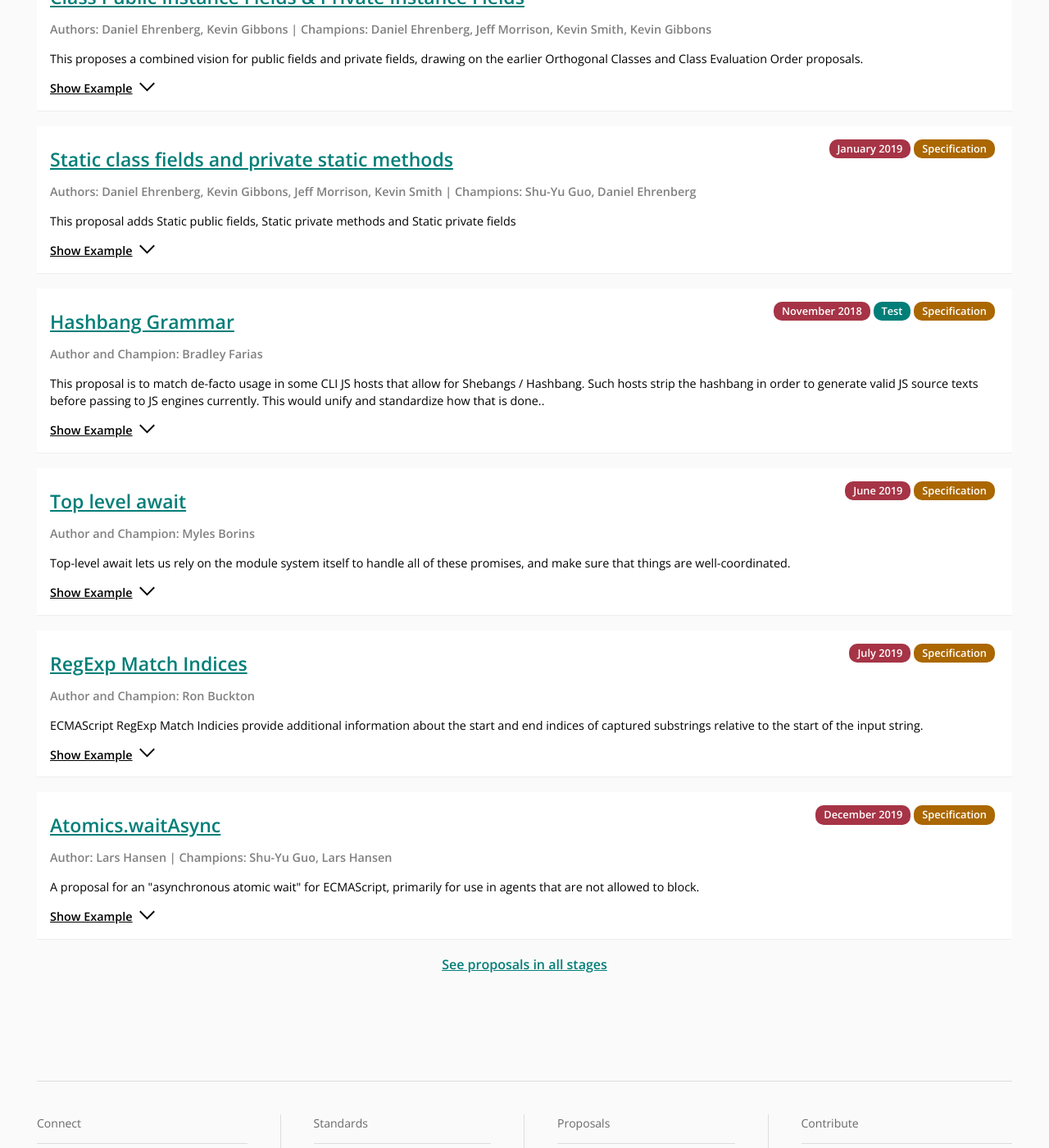
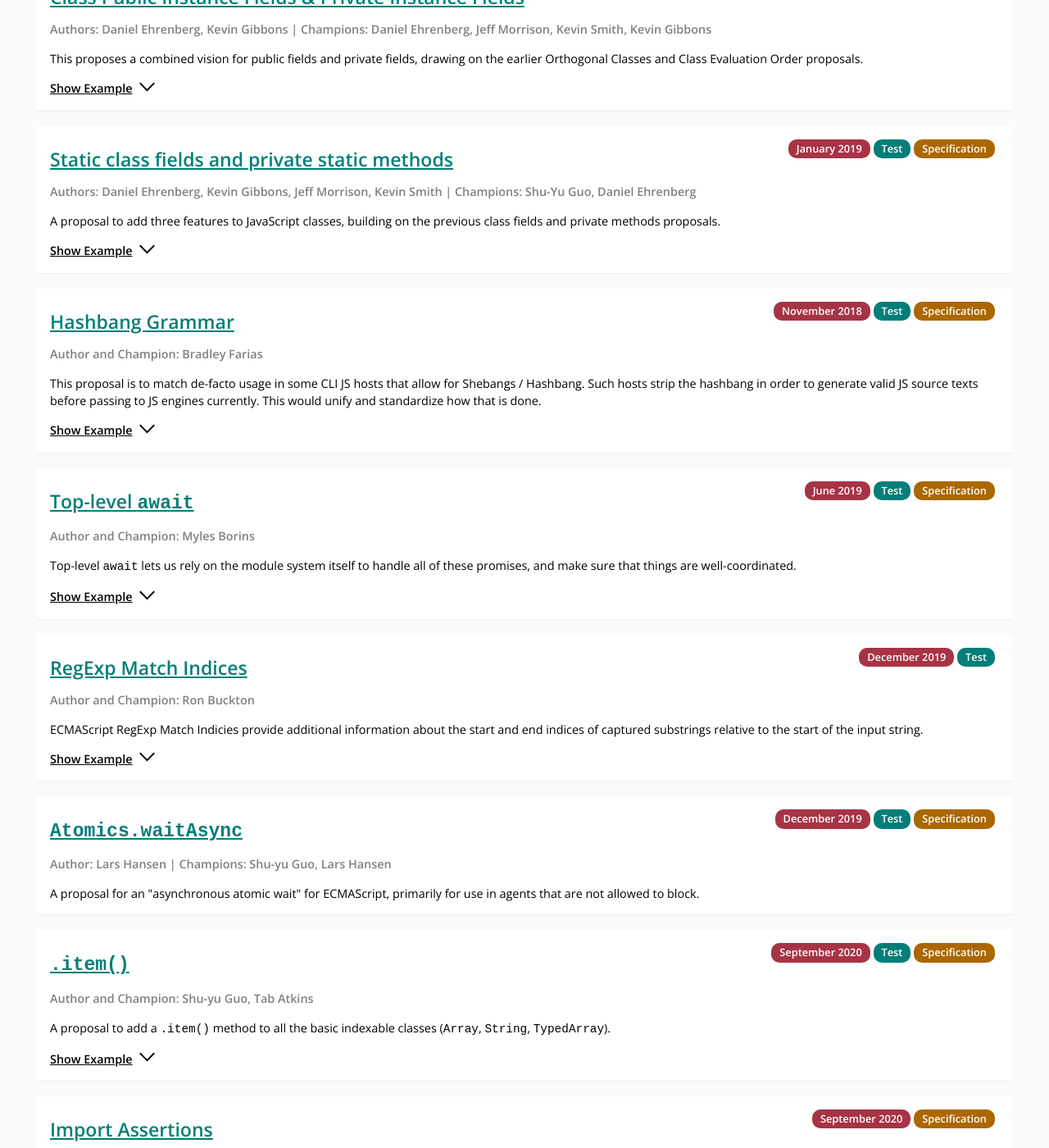
Before and after one commit to tc39/tc39.github.io, a Jekyll site: the page built from index.md, in a window 1280 px wide and 1400 px high, scrolled down 1525 px. Shown: the whole window at 82% size. Built offline with Jekyll 4.4.1, drawn with Linux system fonts in a browser that asks for light colours; nearby versions of some CDN libraries; some of the changed lines change nothing that is shown; some of the changed text lies outside the part shown.

Commit message:
⬆️ update stage 3 October 2020

```diff
--- a/_data/stage3.yml
+++ b/_data/stage3.yml
@@ -1,5 +1,9 @@
 - title: Legacy RegExp features in JavaScript
   id: proposal-regexp-legacy-features
+  presented:
+    - date: May&#xA0;2017
+      url: >-
+        https://github.com/tc39/notes/blob/master/meetings/2017-05/may-25.md#15ia-regexp-legacy-features-for-stage-3
   has_specification: false
   description: This is a specification draft for the legacy (deprecated) RegExp features in JavaScript, i.e., static properties of the constructor like RegExp.$1 as well as the RegExp.prototype.compile method.
   authors:
@@ -8,13 +12,34 @@
     - Mark Miller
     - Claude Pache
   tests:
-    - https://github.com/tc39/test262/issues/1165
-  presented:
-    - date: May 2017
-      url: https://github.com/tc39/notes/blob/master/meetings/2017-05/may-25.md#15ia-regexp-legacy-features-for-stage-3
-
+    - 'https://github.com/tc39/test262/pull/2650'
 - title: Private instance methods and accessors
   id: proposal-private-methods
+  example: |-
+    class Counter extends HTMLElement {
+      #xValue = 0;
+      get #x() { return #xValue; }
+      set #x(value) {
+        this.#xValue = value;
+        window.requestAnimationFrame(this.#render.bind(this));
+      }
+      #clicked() {
+        this.#x++;
+      }
+      constructor() {
+        super();
+        this.onclick = this.#clicked.bind(this);
+      }
+      connectedCallback() { this.#render(); }
+      #render() {
+        this.textContent = this.#x.toString();
+      }
+    }
+    window.customElements.define(&#x27;num-counter&#x27;, Counter);
+  presented:
+    - date: January&#xA0;2019
+      url: >-
+        https://github.com/tc39/notes/blob/master/meetings/2019-01/jan-30.md#private-fields-and-methods-refresher
   has_specification: true
   description: Keeping state and behavior private to a class lets library authors present a clear, stable interface, while changing their code over time behind the scenes.
   authors:
@@ -23,39 +48,21 @@
     - Daniel Ehrenberg
     - Kevin Gibbons
   tests:
-    - https://github.com/tc39/test262/issues/1343
-  presented:
-    - date: January 2019
-      url: https://github.com/tc39/notes/blob/master/meetings/2019-01/jan-30.md#private-fields-and-methods-refresher
-  example: >
-    class Counter extends HTMLElement {
-      #xValue = 0;
-
-      get #x() { return #xValue; }
-      set #x(value) {
-        this.#xValue = value;
-        window.requestAnimationFrame(this.#render.bind(this));
-      }
-
-      #clicked() {
-        this.#x++;
-      }
-
-      constructor() {
-        super();
-        this.onclick = this.#clicked.bind(this);
-      }
-
-      connectedCallback() { this.#render(); }
-
-      #render() {
-        this.textContent = this.#x.toString();
+    - >-
+      https://github.com/tc39/test262/pulls?q=is%3Apr+is%3Aclosed+private+methods
+- title: Class Public Instance Fields &amp; Private Instance Fields
+  id: proposal-class-fields
+  example: |-
+    class X {
+      #foo;
+      method() {
+        console.log(this.#foo)
       }
     }
-    window.customElements.define('num-counter', Counter);
-
-- title: Class Public Instance Fields & Private Instance Fields
-  id: proposal-class-fields
+  presented:
+    - date: March&#xA0;2019
+      url: >-
+        https://github.com/tc39/notes/blob/master/meetings/2020-03/march-31.md#add-support-for-optionalchainprivateidentifier-in-class-features-proposals
   has_specification: true
   description: This proposes a combined vision for public fields and private fields, drawing on the earlier Orthogonal Classes and Class Evaluation Order proposals.
   authors:
@@ -67,24 +74,32 @@
     - Kevin Smith
     - Kevin Gibbons
   tests:
-    - https://github.com/tc39/test262/issues/1161
-  example: >
-    class Foo {
-        instancePropertyBar = 0;
-        static staticPropertyBar = 0;
-        #privatePropertyBar = 0;
-        static #privatePropertyBar = 0;
+    - 'https://github.com/tc39/test262/pulls?q=is%3Apr+is%3Aclosed+private+fields'
+- title: Static class fields and private static methods
+  id: proposal-static-class-features
+  example: |-
+    class ColorFinder {
+      static #red = &#x22;#ff0000&#x22;;
+      static #green = &#x22;#00ff00&#x22;;
+      static #blue = &#x22;#0000ff&#x22;;
 
-        set foo(value) { console.log(value); }
+      static colorName(name) {
+        switch (name) {
+          case &#x22;red&#x22;: return ColorFinder.#red;
+          case &#x22;blue&#x22;: return ColorFinder.#blue;
+          case &#x22;green&#x22;: return ColorFinder.#green;
+          default: throw new RangeError(&#x22;unknown color&#x22;);
+        }
+      }
+
+      // Somehow use colorName
     }
   presented:
-    - date: January 2019
-      url: https://github.com/tc39/notes/blob/master/meetings/2019-01/jan-30.md#private-fields-and-methods-refresher
-
-- title: Static class fields and private static methods
-  id: proposal-static-class-features
+    - date: January&#xA0;2019
+      url: >-
+        https://github.com/tc39/notes/blob/master/meetings/2019-01/jan-30.md#private-fields-and-methods-refresher
   has_specification: true
-  description: This proposal adds Static public fields, Static private methods and Static private fields
+  description: A proposal to add three features to JavaScript classes, building on the previous class fields and private methods proposals.
   authors:
     - Daniel Ehrenberg
     - Kevin Gibbons
@@ -93,236 +108,146 @@
   champions:
     - Shu-Yu Guo
     - Daniel Ehrenberg
-  presented:
-    - date: January 2019
-      url: https://github.com/tc39/notes/blob/master/meetings/2019-01/jan-30.md#private-fields-and-methods-refresher
-  example: >
-    class ColorFinder {
-      static #red = "#ff0000";
-
-      static #blue = "#00ff00";
-
-      static #green = "#0000ff";
-
-      // ^ static class fields
-
-      static white = "white";
-
-      // ^ static public field.
-
-      static colorName(name) {
-        switch (name) {
-          case "red": return ColorFinder.#red;
-          case "blue": return ColorFinder.#blue;
-          case "green": return ColorFinder.#green;
-          default: throw new RangeError("unknown color");
-        }
-      }
-
-      // Static method ^
-
-      static #setColor(name) {
-
-      }
-      // ^ Static private method
-    }
-
+  tests:
+    - 'https://github.com/tc39/test262/pulls?q=is%3Apr+is%3Aclosed+static+fields'
 - title: Hashbang Grammar
   id: proposal-hashbang
+  example: |-
+    #!/usr/bin/env node
+    // in the Module Goal
+    export {};
+    console.log(1);
+  presented:
+    - date: November&#xA0;2018
+      url: >-
+        https://github.com/tc39/notes/blob/master/meetings/2018-11/nov-28.md#hash-bang-grammar
   has_specification: true
-  description: This proposal is to match de-facto usage in some CLI JS hosts that allow for Shebangs / Hashbang. Such hosts strip the hashbang in order to generate valid JS source texts before passing to JS engines currently. This would unify and standardize how that is done..
+  description: This proposal is to match de-facto usage in some CLI JS hosts that allow for Shebangs / Hashbang. Such hosts strip the hashbang in order to generate valid JS source texts before passing to JS engines currently. This would unify and standardize how that is done.
   authors:
     - Bradley Farias
   champions:
     - Bradley Farias
   tests:
-    - https://github.com/tc39/test262/pull/2065
-  example: >
-    #!/usr/bin/env node
-
-    // in the Script Goal
-
-    'use strict';
-
-    console.log(1);
-
-
-    /****** begining of another script ********/
-
-    #!/usr/bin/env node
-
-    // in the Module Goal
-
-    export {};
-
-    console.log(1);
-
+    - 'https://github.com/tc39/test262/pull/2065'
+- title: Top-level <code>await</code>
+  id: proposal-top-level-await
+  example: |-
+    // file.html
+    &#x3C;script type=module src=&#x22;a.mjs&#x22;&#x3E;&#x3C;/script&#x3E;
+    // a.mjs
+    await import(&#x22;./b.mjs&#x22;);
+    // b.mjs
+    await import(&#x22;./a.mjs&#x22;);
   presented:
-    - date: November 2018
-      url: https://github.com/tc39/notes/blob/master/meetings/2018-11/nov-28.md#hash-bang-grammar
-
-
-- title: Top level await
-  id: proposal-top-level-await
+    - date: June&#xA0;2019
+      url: >-
+        https://github.com/tc39/notes/blob/master/meetings/2019-06/june-6.md#top-level-await-for-stage-3
   has_specification: true
-  description: Top-level await lets us rely on the module system itself to handle all of these promises, and make sure that things are well-coordinated.
+  description: Top-level <code>await</code> lets us rely on the module system itself to handle all of these promises, and make sure that things are well-coordinated.
   authors:
     - Myles Borins
   champions:
     - Myles Borins
-  example: >
-    // awaiting.mjs
-
-    import { process } from "./some-module.mjs";
-
-    const dynamic = import(computedModuleSpecifier);
-
-    const data = fetch(url);
-
-    export const output = process((await dynamic).default, await data);
-
-    // usage.mjs
-
-    import { output } from "./awaiting.mjs";
-
-    export function outputPlusValue(value) { return output + value }
-
-    console.log(outputPlusValue(100));
-
-    setTimeout(() => console.log(outputPlusValue(100), 1000);
-
-  presented:
-    - date: June 2019
-      url: https://github.com/tc39/notes/blob/master/meetings/2019-06/june-6.md#top-level-await-for-stage-3
-
+  tests:
+    - 'https://github.com/tc39/test262/pull/2274'
 - title: RegExp Match Indices
   id: proposal-regexp-match-indices
-  has_specification: true
+  example: |-
+    const re1 = /a+(?&#x3C;Z&#x3E;z)?/;
+    // indices are relative to start of the input string:
+    const s1 = &#x22;xaaaz&#x22;;
+    const m1 = re1.exec(s1);
+    m1.indices[0][0] === 1;
+    m1.indices[0][1] === 5;
+    s1.slice(...m1.indices[0]) === &#x22;aaaz&#x22;;
+    m1.indices[1][0] === 4;
+    m1.indices[1][1] === 5;
+    s1.slice(...m1.indices[1]) === &#x22;z&#x22;;
+    m1.indices.groups[&#x22;Z&#x22;][0] === 4;
+    m1.indices.groups[&#x22;Z&#x22;][1] === 5;
+    s1.slice(...m1.indices.groups[&#x22;Z&#x22;]) === &#x22;z&#x22;;
+    // capture groups that are not matched return &#x60;undefined&#x60;:
+    const m2 = re1.exec(&#x22;xaaay&#x22;);
+    m2.indices[1] === undefined;
+    m2.indices.groups[&#x22;Z&#x22;] === undefined;
+  presented:
+    - date: December&#xA0;2019
+      url: >-
+        https://github.com/tc39/notes/blob/master/meetings/2019-12/december-3.md#regexp-match-indices-performance-feedback
+  has_specification: false
   description: ECMAScript RegExp Match Indicies provide additional information about the start and end indices of captured substrings relative to the start of the input string.
   authors:
     - Ron Buckton
   champions:
     - Ron Buckton
-  example: >
-    const re1 = /a+(?&lt;Z&gt;z)?/;
-
-    // indices are relative to start of the input string:
-
-    const s1 = "xaaaz";
-
-    const m1 = re1.exec(s1);
-
-    m1.indices[0][0] === 1;
-
-    m1.indices[0][1] === 5;
-
-    s1.slice(...m1.indices[0]) === "aaaz";
-
-
-    m1.indices[1][0] === 4;
-
-    m1.indices[1][1] === 5;
-
-    s1.slice(...m1.indices[1]) === "z";
-
-
-    m1.indices.groups["Z"][0] === 4;
-
-    m1.indices.groups["Z"][1] === 5;
-
-    s1.slice(...m1.indices.groups["Z"]) === "z";
-
-
-    // capture groups that are not matched return `undefined`:
-
-    const m2 = re1.exec("xaaay");
-
-    m2.indices[1] === undefined;
-
-    m2.indices.groups["Z"] === undefined;
-
+  tests:
+    - 'https://github.com/tc39/test262/pull/2309'
+- title: <code>Atomics.waitAsync</code>
+  id: proposal-atomics-wait-async
   presented:
-    - date: July 2019
-
-- title: Atomics.waitAsync
-  id: proposal-atomics-wait-async
+    - date: December&#xA0;2019
+      url: >-
+        https://github.com/tc39/notes/blob/master/meetings/2019-12/december-4.md#atomicswaitasync-for-stage-3
   has_specification: true
   description: A proposal for an "asynchronous atomic wait" for ECMAScript, primarily for use in agents that are not allowed to block.
   authors:
     - Lars Hansen
   champions:
-    - Shu-Yu Guo
+    - Shu-yu Guo
     - Lars Hansen
-  example: >
-    var sab = new SharedArrayBuffer(4096);
-
-    var ia = new Int32Array(sab);
-
-    ia[37] = 0x1337;
-
-    test1();
-
-
-    function test1() {
-
-      Atomics.waitAsync(ia, 37, 0x1337, 1000).then(function (r) { log("Resolved: " + r); test2(); });
-
+  tests:
+    - 'https://github.com/tc39/test262/issues/2511'
+- title: <code>.item()</code>
+  id: proposal-item-method
+  example: |-
+    function item(n) {
+    &#x9;// ToInteger() abstract op
+    &#x9;n = Math.trunc(n) || 0;
+    &#x9;// Allow negative indexing from the end
+    &#x9;if(n &#x3C; 0) n += this.length;
+    &#x9;// OOB access is guaranteed to return undefined
+    &#x9;if(n &#x3C; 0 || n &#x3E;= this.length) return undefined;
+    &#x9;// Otherwise, this is just normal property access
+    &#x9;return this[n];
     }
-
-
-    var code = `
-
-    var ia = null;
-
-    onmessage = function (ev) {
-
-      if (!ia) {
-
-        postMessage("Aux worker is running");
-
-        ia = new Int32Array(ev.data);
-
-      }
-
-      postMessage("Aux worker is sleeping for a little bit");
-
-      setTimeout(function () { postMessage("Aux worker is waking"); Atomics.notify(ia, 37); }, 1000);
-
-    }`;
-
-
-    function test2() {
-
-      var w = new Worker("data:application/javascript," + encodeURIComponent(code));
-
-      w.onmessage = function (ev) { log(ev.data) };
-
-      w.postMessage(sab);
-
-      Atomics.waitAsync(ia, 37, 0x1337).then(function (r) { log("Resolved: " + r); test3(w); });
-
+    // Other TypedArray constructors omitted for brevity.
+    for (let C of [Array, String, Uint8Array]) {
+        Object.defineProperty(C.prototype, &#x22;item&#x22;,
+                              { value: item,
+                                writable: true,
+                                enumerable: false,
+                                configurable: true });
     }
-
-
-    function test3(w) {
-
-      w.postMessage(false);
-
-      Atomics.waitAsync(ia, 37, 0x1337).then(function (r) { log("Resolved 1: " + r); });
-
-      Atomics.waitAsync(ia, 37, 0x1337).then(function (r) { log("Resolved 2: " + r); });
-
-      Atomics.waitAsync(ia, 37, 0x1337).then(function (r) { log("Resolved 3: " + r); });
-
-    }
-
-
-    function log(msg) {
-
-      document.getElementById("scrool").innerHTML += String(msg) + "\n";
-
-    }
-
   presented:
-    - date: December 2019
-      url: https://github.com/tc39/notes/blob/master/meetings/2019-12/december-4.md#atomicswaitasync-for-stage-3
+    - date: September&#xA0;2020
+      url: item
+  has_specification: true
+  description: A proposal to add a <code>.item()</code> method to all the basic indexable classes (<code>Array</code>, <code>String</code>, <code>TypedArray</code>).
+  authors:
+    - Shu-yu Guo
+    - Tab Atkins
+  champions:
+    - Shu-yu Guo
+    - Tab Atkins
+  tests:
+    - 'https://github.com/tc39/test262/pull/2812'
+- title: Import Assertions
+  id: proposal-import-assertions
+  example: >-
+    new Worker(&#x22;foo.wasm&#x22;, { type: &#x22;module&#x22;, assert: { type:
+    &#x22;webassembly&#x22; } });
+  presented:
+    - date: September&#xA0;2020
+      url: import-assertions
+  has_specification: true
+  description: A proposal for syntax to import ES modules with assertions.
+  authors:
+    - Myles Borins
+    - Sven Sauleau
+    - Dan Clark
+    - Daniel Ehrenberg
+  champions:
+    - Myles Borins
+    - Sven Sauleau
+    - Dan Clark
+    - Daniel Ehrenberg
```
